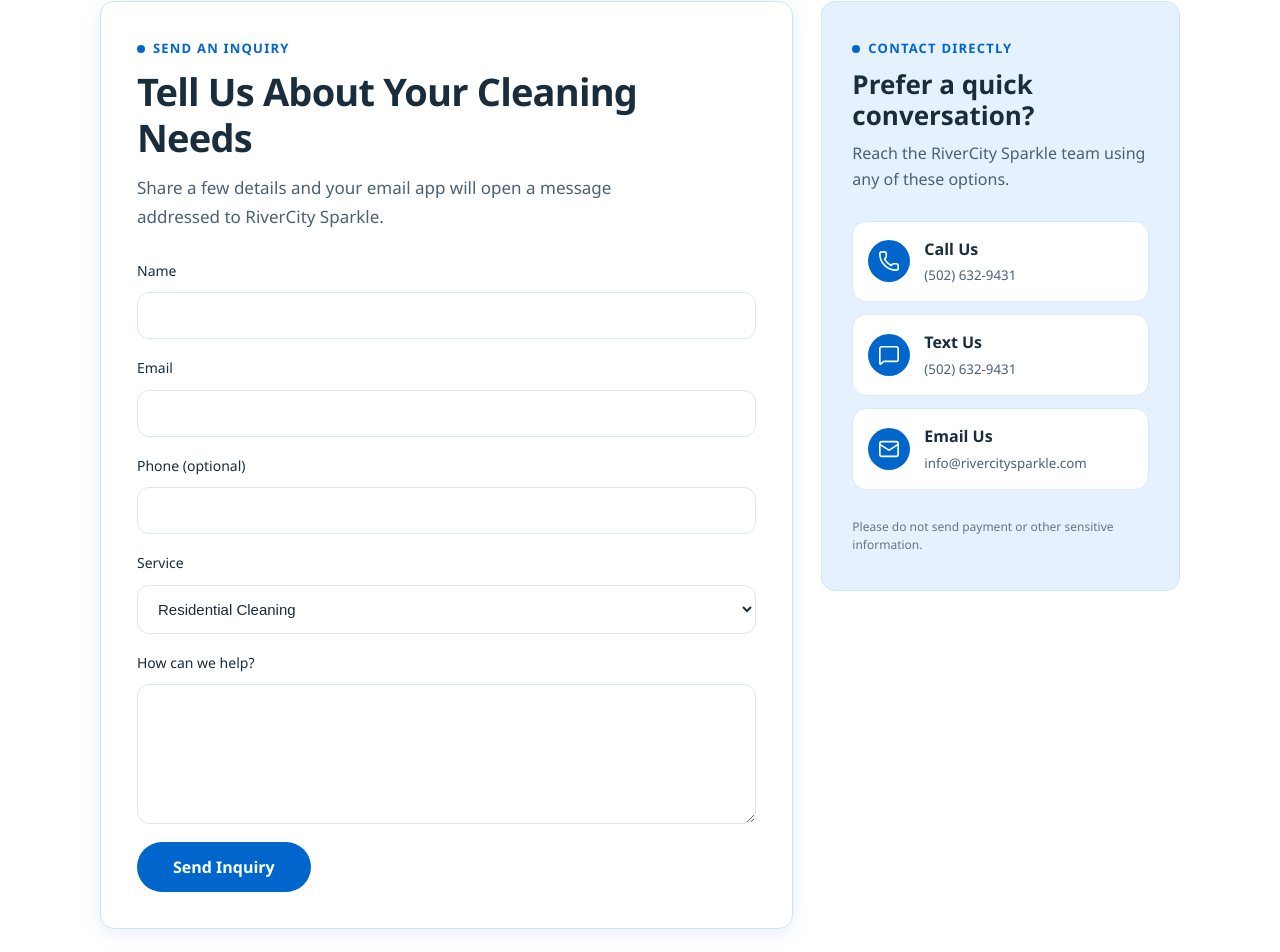
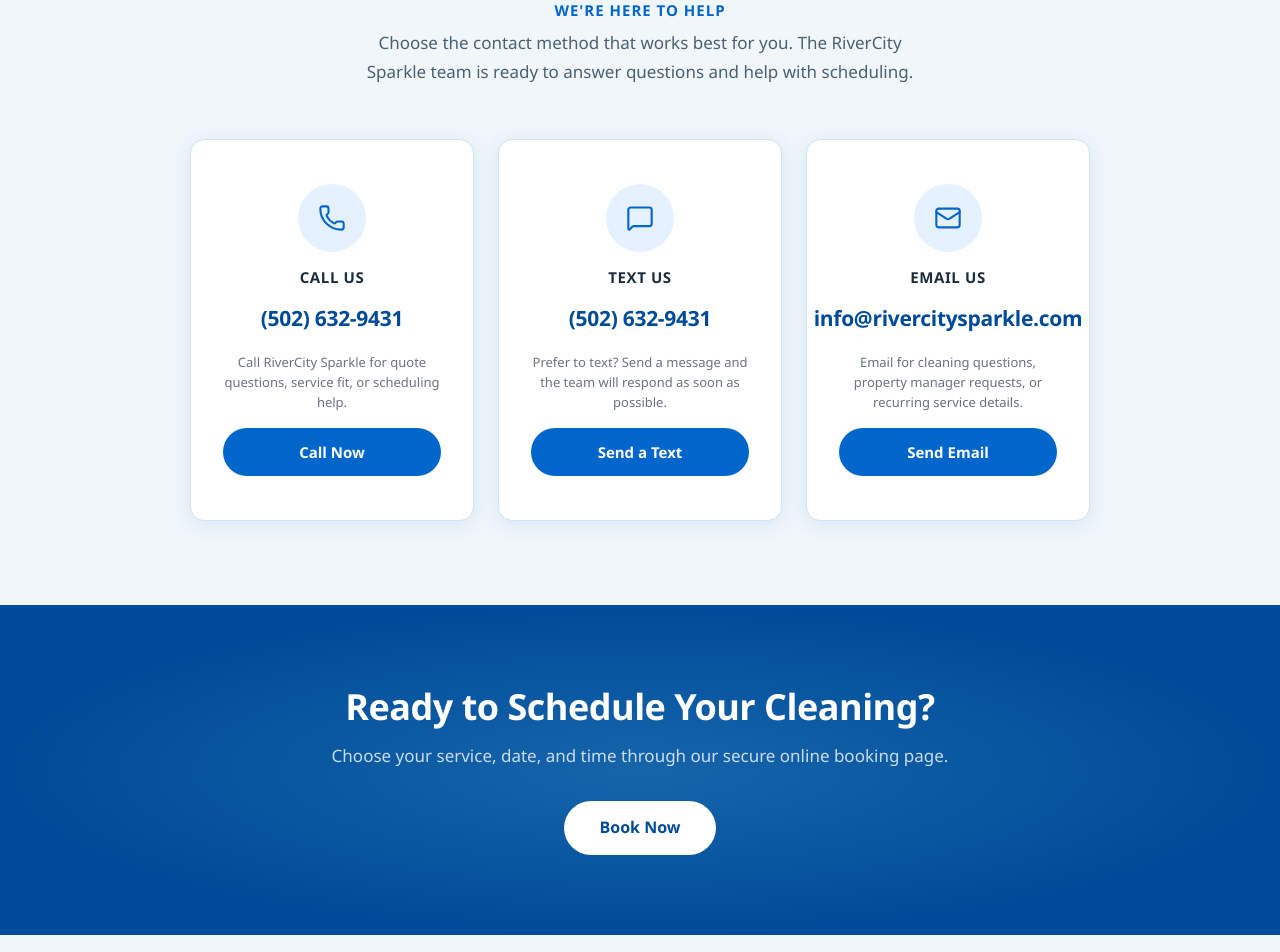
Before and after one commit to levimcdougal/rivercity-sparkle, a React (Vite) app: page /contact in a window 1280 px wide. Shown: the part 416-1368 px from the top of the page. Built offline with nearby package versions, Linux system fonts and the light colour scheme.

Commit message:
describe what you changed

```diff
--- a/src/App.css
+++ b/src/App.css
@@ -505,6 +505,60 @@
 }
 
 /* ── Why Us ──────────────────────────────────── */
+.give-back-banner {
+  background: linear-gradient(115deg, var(--blue-dark), var(--blue));
+  color: white;
+  padding: 34px 24px;
+}
+
+.give-back-inner {
+  width: min(1120px, 100%);
+  margin: 0 auto;
+  display: flex;
+  align-items: center;
+  justify-content: space-between;
+  gap: 32px;
+}
+
+.give-back-copy h2 {
+  color: white;
+  font-size: clamp(24px, 3vw, 36px);
+  margin: 5px 0 8px;
+}
+
+.give-back-copy > p:last-child {
+  color: rgba(255, 255, 255, 0.82);
+  font-size: 16px;
+}
+
+.give-back-kicker {
+  color: #a9d1ff;
+  font-size: 13px;
+  font-weight: 800;
+  letter-spacing: 1.6px;
+  text-transform: uppercase;
+}
+
+.give-back-copy strong {
+  color: white;
+  letter-spacing: 0.8px;
+}
+
+.give-back-btn {
+  flex-shrink: 0;
+  background: white;
+  color: var(--blue-dark);
+  padding: 14px 26px;
+  border-radius: 999px;
+  font-weight: 800;
+  transition: transform 0.2s, box-shadow 0.2s;
+}
+
+.give-back-btn:hover {
+  transform: translateY(-2px);
+  box-shadow: 0 10px 28px rgba(0, 0, 0, 0.2);
+}
+
 .why-split {
   display: grid;
   grid-template-columns: 1fr 1fr;
@@ -523,6 +577,12 @@
   height: 100%;
   object-fit: cover;
   display: block;
+}
+
+.why-video {
+  height: auto;
+  object-fit: contain;
+  margin-top: -25%;
 }
 
 .why-content {
@@ -1552,6 +1612,12 @@
 
 /* ── Responsive ──────────────────────────────── */
 @media (max-width: 768px) {
+  .give-back-inner {
+    align-items: flex-start;
+    flex-direction: column;
+    gap: 22px;
+  }
+
   .section {
     padding: 64px 18px;
   }
--- a/src/data/site.js
+++ b/src/data/site.js
@@ -6,6 +6,7 @@
   email: 'info@rivercitysparkle.com',
   emailHref: 'mailto:info@rivercitysparkle.com',
   reviewUrl: 'https://g.page/r/CVqkXQ/review',
+  bookingUrl: 'https://rivercitysparkle.launch27.com/?w_cleaning',
   siteUrl: 'https://rivercity-sparkle.pages.dev',
   areas: ['Louisville', 'Middletown', 'St. Matthews', 'Jeffersontown', 'surrounding areas'],
 }
@@ -93,6 +94,27 @@
       'Laundry included when washer and dryer are available on-site',
     ],
   },
+  {
+    slug: 'commercial-cleaning',
+    title: 'Commercial Cleaning',
+    shortTitle: 'Commercial',
+    price: 'Custom Pricing',
+    summary: 'Professional cleaning for offices, nonprofits, and commercial spaces. An in-person or virtual walkthrough is required.',
+    description:
+      'RiverCity Sparkle provides dependable commercial cleaning plans tailored to your facility, schedule, traffic, and priorities. An in-person or virtual walkthrough is required before service so the team can confirm the scope and provide accurate pricing.',
+    includesTitle: 'Commercial Cleaning Can Include',
+    includes: [
+      'Required in-person or virtual walkthrough before service',
+      'Customized cleaning plan and schedule',
+      'Offices, reception areas, conference rooms, and common spaces',
+      'Restroom cleaning and disinfection',
+      'Breakroom and kitchen-area cleaning',
+      'Dusting and high-touch surface disinfection',
+      'Vacuuming, sweeping, and mopping',
+      'Trash and recycling removal',
+      'Recurring or one-time service options',
+    ],
+  },
 ]
 
 export const testimonials = [
--- a/src/pages/Contact.jsx
+++ b/src/pages/Contact.jsx
@@ -36,7 +36,7 @@
     Icon: Phone,
     step: '01',
     title: 'Reach Out',
-    desc: 'Call, text, email, or send the contact form to share your home, rental, or move-out cleaning needs.',
+    desc: 'Call, text, email, or book online to share your home, rental, or move-out cleaning needs.',
   },
   {
     Icon: CalendarCheck,
@@ -85,17 +85,6 @@
 }
 
 export default function Contact() {
-  const handleContactSubmit = event => {
-    event.preventDefault()
-    const form = new FormData(event.currentTarget)
-    const subject = encodeURIComponent(`Cleaning inquiry from ${form.get('name')}`)
-    const body = encodeURIComponent(
-      `Name: ${form.get('name')}\nEmail: ${form.get('email')}\nPhone: ${form.get('phone') || 'Not provided'}\nService: ${form.get('service')}\n\nMessage:\n${form.get('message')}`,
-    )
-
-    window.location.href = `mailto:${business.email}?subject=${subject}&body=${body}`
-  }
-
   return (
     <main className="page-wrapper">
       <SEO
@@ -104,79 +93,42 @@
         path="/contact"
         schema={faqSchema}
       />
+
       <section className="page-hero">
         <h1>Get In Touch</h1>
-        <p>Call, text, email, or send an inquiry for professional cleaning in Louisville and nearby communities.</p>
+        <p>Book online, call, text, or email for professional cleaning in Louisville and nearby communities.</p>
       </section>
 
-      <section className="section">
+      <section className="section direct-contact-section">
         <div className="section-inner">
           <FadeIn>
-            <div className="contact-layout">
-              <div className="booking-form-card contact-form-card" id="contact-form">
-                <div className="section-header contact-form-header">
-                  <p className="section-label">Send an Inquiry</p>
-                  <h2 className="section-title">Tell Us About Your Cleaning Needs</h2>
-                  <p className="section-subtitle">Share a few details and your email app will open a message addressed to RiverCity Sparkle.</p>
-                </div>
-                <form className="booking-form" onSubmit={handleContactSubmit}>
-                  <label>
-                    Name
-                    <input type="text" name="name" autoComplete="name" required />
-                  </label>
-                  <label>
-                    Email
-                    <input type="email" name="email" autoComplete="email" required />
-                  </label>
-                  <label>
-                    Phone (optional)
-                    <input type="tel" name="phone" autoComplete="tel" />
-                  </label>
-                  <label>
-                    Service
-                    <select name="service" defaultValue="Residential Cleaning">
-                      <option>Residential Cleaning</option>
-                      <option>Deep Cleaning</option>
-                      <option>Move-In/Move-Out Cleaning</option>
-                      <option>Short-Term Rental Cleaning</option>
-                      <option>Not Sure Yet</option>
-                    </select>
-                  </label>
-                  <label>
-                    How can we help?
-                    <textarea name="message" required />
-                  </label>
-                  <button type="submit" className="btn-primary">Send Inquiry</button>
-                </form>
-              </div>
-
-              <aside className="direct-contact-panel">
-                <p className="section-label">Contact Directly</p>
-                <h2>Prefer a quick conversation?</h2>
-                <p>Reach the RiverCity Sparkle team using any of these options.</p>
-                <div className="direct-contact-list">
-                  {contactMethods.map(({ Icon, label, value, href }) => (
-                    <a href={href} className="direct-contact-item" key={label}>
-                      <span className="direct-contact-icon">
-                        <Icon size={22} strokeWidth={1.8} />
-                      </span>
-                      <span>
-                        <strong>{label}</strong>
-                        <small>{value}</small>
-                      </span>
-                    </a>
-                  ))}
-                </div>
-                <p className="contact-privacy-note">Please do not send payment or other sensitive information.</p>
-              </aside>
+            <div className="contact-intro">
+              <h2>We're Here to Help</h2>
+              <p>Choose the contact method that works best for you. The RiverCity Sparkle team is ready to answer questions and help with scheduling.</p>
+            </div>
+            <div className="contact-cards">
+              {contactMethods.map(({ Icon, label, value, desc, btnLabel, href }) => (
+                <article className="contact-card" key={label}>
+                  <div className="contact-card-icon">
+                    <Icon size={28} color="var(--blue)" strokeWidth={1.8} />
+                  </div>
+                  <h3>{label}</h3>
+                  <p className="contact-card-value">{value}</p>
+                  <p className="contact-card-desc">{desc}</p>
+                  <a href={href} className="contact-card-btn">{btnLabel}</a>
+                </article>
+              ))}
             </div>
           </FadeIn>
         </div>
       </section>
 
-      <section className="hours-banner">
-        <p className="hours-banner-label">Service Areas</p>
-        <div className="hours-banner-areas">{business.areas.join(' • ')}</div>
+      <section className="cta-banner">
+        <div className="section-inner">
+          <h2>Ready to Schedule Your Cleaning?</h2>
+          <p>Choose your service, date, and time through our secure online booking page.</p>
+          <a href={business.bookingUrl} className="btn-primary">Book Now</a>
+        </div>
       </section>
 
       <section className="section section-alt">
@@ -205,6 +157,11 @@
         </div>
       </section>
 
+      <section className="hours-banner">
+        <p className="hours-banner-label">Service Areas</p>
+        <div className="hours-banner-areas">{business.areas.join(' • ')}</div>
+      </section>
+
       <section className="section">
         <div className="section-inner">
           <div className="section-header">
--- a/src/pages/Services.jsx
+++ b/src/pages/Services.jsx
@@ -1,15 +1,15 @@
-import { CalendarCheck, Home, KeyRound, Sparkles } from 'lucide-react'
-import { Link } from 'react-router-dom'
+import { Building2, CalendarCheck, Home, KeyRound, Sparkles } from 'lucide-react'
 import FadeIn from '../components/FadeIn'
 import SEO from '../components/SEO'
 import resImg from '../assets/res-optimized.jpg'
 import airImg from '../assets/air-optimized.jpg'
 import moveImg from '../assets/move-optimized.jpg'
 import cleanImg from '../assets/clean-optimized.jpg'
+import commercialImg from '../assets/com.png'
 import { business, services } from '../data/site'
 
-const images = [resImg, cleanImg, moveImg, airImg]
-const icons = [Home, Sparkles, KeyRound, CalendarCheck]
+const images = [resImg, cleanImg, moveImg, airImg, commercialImg]
+const icons = [Home, Sparkles, KeyRound, CalendarCheck, Building2]
 
 const schema = {
   '@context': 'https://schema.org',
@@ -40,13 +40,13 @@
     <main className="page-wrapper">
       <SEO
         title="Cleaning Services & Prices in Louisville"
-        description="See RiverCity Sparkle cleaning services and starting prices for residential cleaning, deep cleaning, move-in/move-out cleaning, and short-term rental turnovers in Louisville."
+        description="See RiverCity Sparkle services for residential, deep, move-in/move-out, short-term rental, and commercial cleaning in Louisville."
         path="/services"
         schema={schema}
       />
       <section className="page-hero">
         <h1>Cleaning Services & Prices</h1>
-        <p>Professional cleaning for homes, short-term rentals, move-outs, and detailed resets in Louisville and surrounding areas.</p>
+        <p>Professional cleaning for homes, short-term rentals, move-outs, offices, and commercial spaces in Louisville and surrounding areas.</p>
       </section>
 
       <section className="section">
@@ -76,7 +76,7 @@
                         ))}
                       </ul>
                     </div>
-                    <Link to="/contact" className="service-book-link">Ask about this service</Link>
+                    <a href={business.bookingUrl} className="service-book-link">Book Now</a>
                   </article>
                 </FadeIn>
               )
@@ -105,8 +105,8 @@
       <section className="cta-banner">
         <div className="section-inner">
           <h2>Not Sure Which Service You Need?</h2>
-          <p>Contact the team and they will help match your space to the right cleaning service.</p>
-          <Link to="/contact" className="btn-primary">Contact Us</Link>
+          <p>Choose your cleaning service and schedule a convenient date online.</p>
+          <a href={business.bookingUrl} className="btn-primary">Book Now</a>
         </div>
       </section>
     </main>
```
Also changed, not shown: src/pages/Home.jsx (+19 -4 lines), 1 other file (tests, documents, lock files or other folders).
